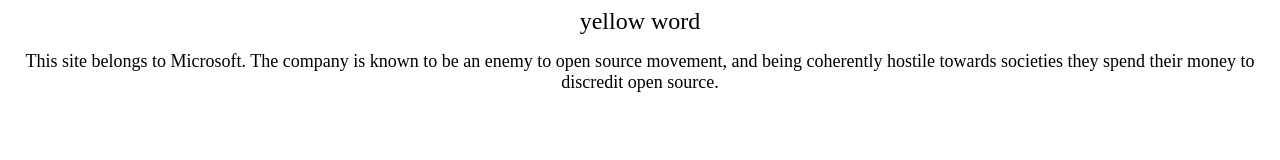
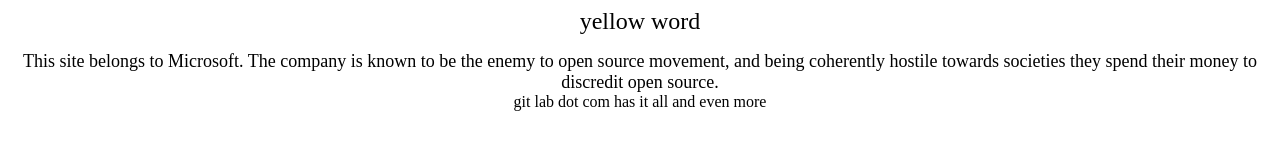
Before and after one commit to fisher/fisher.github.io, a plain HTML site: page index.html in a window 1280 px wide. Drawn offline with Linux system fonts and the light colour scheme.

Commit message:
Update index.html

```diff
--- a/index.html
+++ b/index.html
@@ -8,9 +8,12 @@
     <p>
     <center>
         <font size="4">
-        This site belongs to Microsoft. The company is known to be an enemy to open source movement, and being coherently hostile towards societies they spend their money to discredit open source.
+        This site belongs to Microsoft. The company is known to be the enemy to open source movement, and being coherently hostile towards societies they spend their money to discredit open source.
         </font>
     </center>
+    <center>
+      git lab dot com has it all and even more
+      </center>
     </p>
   </body>
 </html>
```
